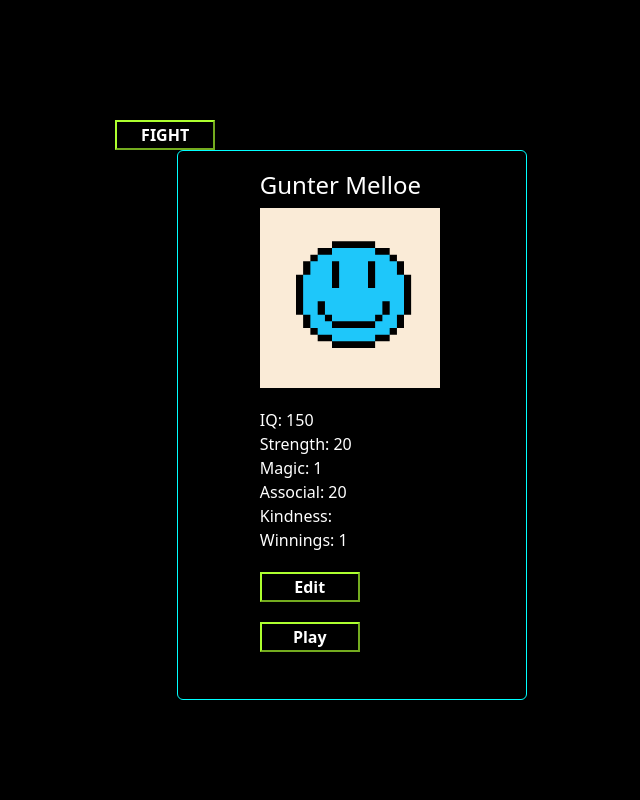
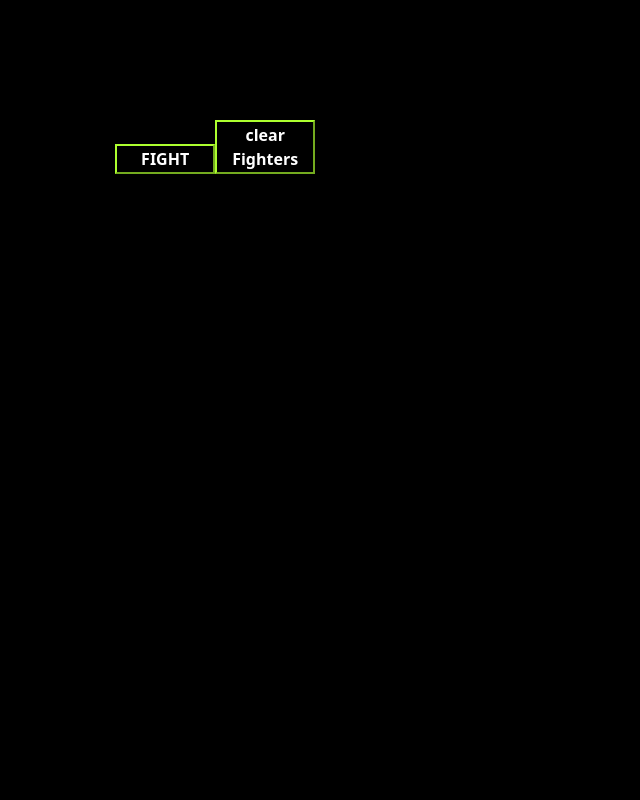
Before and after one commit to roxy22r/BetaGramm2, a Vue app in the folder beta-gramm2/betaGramm/: page /createGamer in a window 1280 px wide. Shown: the part 700-1500 px from the top of the page, without its empty margins (542-1182 px from the left). Built offline with nearby package versions, Linux system fonts and the light colour scheme.

Commit message:
Added localStorage

```diff
--- a/beta-gramm2/betaGramm/src/views/CreateView.vue
+++ b/beta-gramm2/betaGramm/src/views/CreateView.vue
@@ -49,6 +49,8 @@
 </div>
 </div>
 <button @click="fight">FIGHT</button>
+<button @click="resetfighter">clear Fighters</button>
+
 <div class="showAllPlayer">
 
   <ul style="color: white; list-style: none;" v-for="player in players ">
@@ -68,6 +70,7 @@
         <li>Associal: {{player.associal}}</li>
         <li>Kindness: {{player.kindnessScore}}</li>
         <li>Winnings: {{player.winnings}}</li>
+        <button v-on:click="deltePlayer($event,player.id)">Delete</button>
         <li><button >Edit</button></li>
         <li><button  v-on:click="onPlay($event,player.id)">Play</button></li>
       </div>
@@ -75,7 +78,6 @@
   </ul>
 
   </div>
-  // eslint-disable-next-line vue/require-v-for-key
 
 </template>
   <!-- eslint-disable no-undef -->
@@ -95,20 +97,8 @@ export default {
         strength: 0,
 
       },
-      players: [
-        {
-          id:0,
-          firstname: "Gunter",
-          lastname: "Melloe",
-          killscore: 0,
-          winnings: 1,
-          loses: 30,
-          associal: 20,
-          magic: 1,
-          iq: 150,
-          strength: 20
-        }
-      ],
+      players:JSON.parse(localStorage.getItem('players') || '[]')
+      ,
       playerOne: {
           id:0,
           firstname: "",
@@ -150,7 +140,21 @@ export default {
         iq: this.form.iq,
         strength: this.form.strength
       });
+      let newPlayer = {
+        id:    this.players.length,
+        firstname: this.form.firstname,
+        lastname: this.form.lastname,
+        winnings: 0,
+        loses: 0,
+        killscore: this.form.killscore,
+        kindnessScore: this.form.associal,
+        magic: this.form.magic,
+        iq: this.form.iq,
+        strength: this.form.strength
+      }
       alert(JSON.stringify(this.players))
+      localStorage.setItem('players', JSON.stringify(this.players))
+
     },
     onReset(event) {
       event.preventDefault()
@@ -165,6 +169,13 @@ export default {
       this.form.iq = ''
       this.form.strength = ''
     },
+    // eslint-disable-next-line no-unused-vars
+    deltePlayer(event,playerId){
+      event.preventDefault;
+      this.players.splice(playerId,1);
+      localStorage.setItem('players', JSON.stringify(this.players));
+
+    },
     onPlay(event,playerId){
       if(!this.isPlayerOneSet){
 
@@ -174,7 +185,10 @@ export default {
         this.isPlayerOneSet = true;
     }
     else if (!this.isPlayerTwoSet& this.playerOne.id!=playerId){
-          console.log("setSecond");
+        console.log(playerId);
+        this.playerTwo = this.players[playerId];
+        console.log(this.playerTwo);
+        this.isPlayerTwoSet = true;
       }
     else {
         console.log("Please remove one of the Player or both to fight the next Player");
@@ -186,19 +200,25 @@ export default {
       // eslint-disable-next-line no-unused-vars
       let strikeCount =0;
       strikeCount+= this.playerOne.killscore>this.playerTwo.strength;
-      strikeCount+= this.playerOne.associal>this.playerTwo.strength;
-      strikeCount+= this.playerOne.magic>this.playerTwo.strength;
-      strikeCount+= this.playerOne.iq>this.playerTwo.strength;
+      strikeCount+= this.playerOne.associal>this.playerTwo.associal;
+      strikeCount+= this.playerOne.magic>this.playerTwo.magic;
+      strikeCount+= this.playerOne.iq>this.playerTwo.iq;
       strikeCount+= this.playerOne.strength>this.playerTwo.strength;
+      console.log(strikeCount)
       if(strikeCount>2){
           console.log(this.playerOne.firstname+" "+this.playerOne.lastname+" is the winner ");
           this.playerOne.winnings+=1;
       }else{
-        console.log(this.playerOne.firstname+" "+this.playerOne.lastname+" is the winner ");
+        console.log(this.playerTwo.firstname+" "+this.playerTwo.lastname+" is the winner ");
       }
     },
-
-
+    resetfighter(event){
+      event.preventDefault();
+      this.playerOne = null;
+      this.playerTwo = null;
+      this.isPlayerOneSet = false;
+      this.isPlayerTwoSet = false;
+    }
   }
 }
 </script>
```
